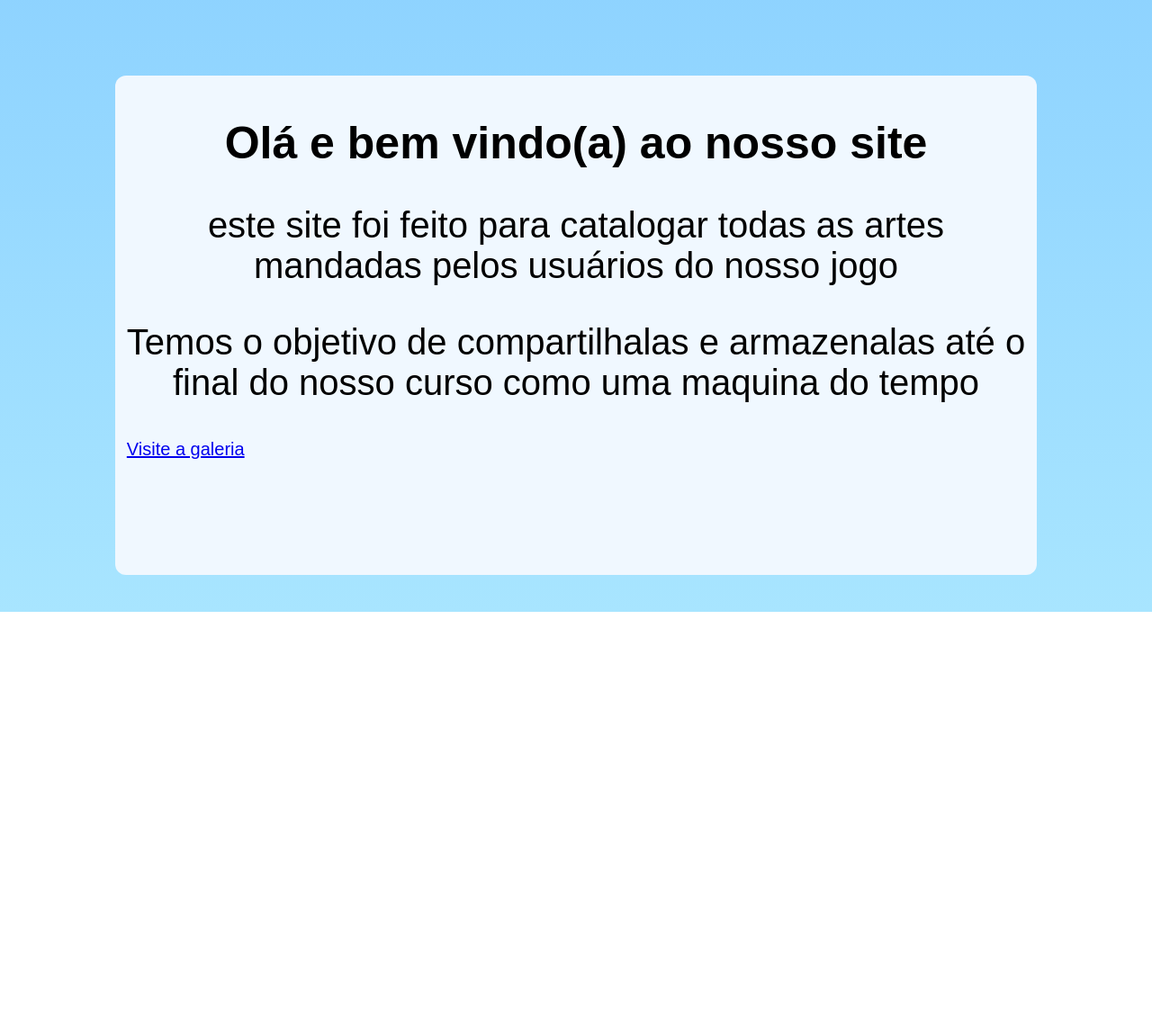
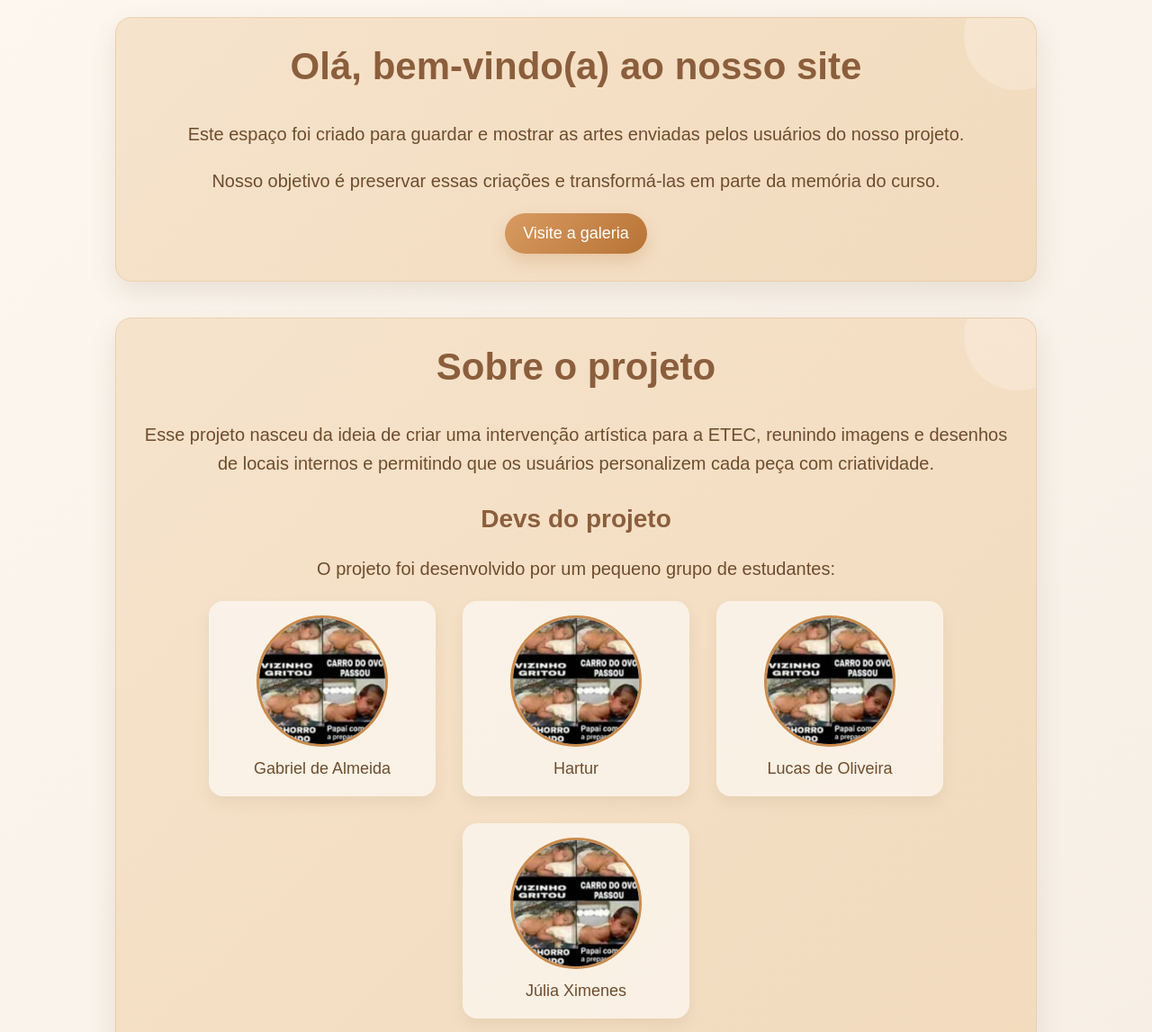
Before and after one commit to lucasoliveira14102010-jpg/Projeto_Artes, a plain HTML site: page index.html in a window 1280 px wide. Shown: the part 120-1267 px from the top of the page at 90% size. Before the commit the page ends 800 px from the top, so only its background shows below. Drawn offline with Linux system fonts and the light colour scheme.

Commit message:
Segundo commit

```diff
--- a/CSS/galeria.css
+++ b/CSS/galeria.css
@@ -2,11 +2,9 @@ html{
 scroll-behavior: smooth;
 
 }
-
-
 body {
-    animation: entrada 0.8s ease;                        /*linha importante para a animação de entrada na pagina*/
-    background-color: aliceblue;
+    animation: entrada 0.8s ease;
+    background: linear-gradient(135deg, #fdf7ef 0%, #f7efe6 100%);
     margin: 0;
     min-height: 100vh;
     justify-content: center;
@@ -31,25 +29,27 @@ body {
     width: 900px;
     min-height: 100vh;
     padding: 200px;
-    background-color: #b8d8e8;
+    background: linear-gradient(135deg, #f3ddc2 0%, #e9c9a1 100%);
+    display: flex;
     border-radius: 20px;
     display: grid;
     grid-template-columns: repeat(3, 1fr);
     gap: 40px;
     margin: auto;
-    box-shadow: inset 0 0 30px rgba(0,0,0,0.15);
+    box-shadow: inset 0 0 25px rgba(116, 80, 34, 0.12);
 }
 
 
 .quadro {
-    background: white;
+    background: #fffaf4;
     padding: 12px;
     opacity: 0;
     animation: aparecer 0.6s ease forwards;
     padding: 12px;
-    box-shadow:
-    0 8px 15px rgba(0,0,0,0.2);
+    box-shadow: 0 8px 15px rgba(94, 65, 35, 0.12);
     transition: .3s;
+    cursor: pointer;
+    border-radius: 12px;
 }
                                                         /*faz toda a animação de entrada nos conteiners*/
 @keyframes aparecer {
@@ -109,94 +109,87 @@ body {
                                                                   /*_________________________________*/
 
 .quadro p{
-    font-family: sans-serif;
+    font-family: helvetica;
     text-align: center;
 }
+
 .imagem {
     width: 100%;
     aspect-ratio: 1/1;
-    background: #eee;
+    background: linear-gradient(135deg, #f2e0c8 0%, #d7b48a 100%);
+    border-radius: 8px;
 }
 
 h1{
-    color: #002941;
+    color: #8b5e3c;
     margin-left: 10px;
     text-align: center;
     font-family: sans-serif;
     font-size: 50px;
-
 }
 
 header {
   position: sticky;
   top: 0;
-  background: rgba(255, 255, 255, 0.96);
+  background: rgba(255, 248, 240, 0.95);
   backdrop-filter: blur(12px);
-  box-shadow: 0 18px 40px rgba(15, 34, 52, 0.12);
+  box-shadow: 0 10px 25px rgba(102, 72, 42, 0.12);
   z-index: 100;
 }
 
-
-.interface {
+.interface{
     max-width: 1120px;
-  margin: 0 auto;
+    margin: auto;
     padding: 18px 28px;
     display: flex;
+    justify-content: space-between;
     align-items: center;
-  justify-content: space-between;
-  gap: 20px;
 }
 
 .interface .logo img{
-    border: 2px solid #000000;
-    object-fit: cover;
-    margin-left: 100px;
-    justify-content: left;
-    width: 100px;
-    height: 100px;
-    border-radius: 50%;
+    width:100px;
+    height:100px;
+    border-radius:50%;
+    object-fit:cover;
+    border:2px solid #c98a4b;
 }
 
-.interface nav ul {
-  list-style: none;
-  margin: 0;
-  padding: 0;
-  display: flex;
-  gap: 32px;
+.interface nav ul{
+    display:flex;
+    align-items:center;
+    gap:32px;
+    list-style:none;
+    margin:0;
+    padding:0;
 }
 
 .interface a{
-    text-decoration: none;
-    color: #5ca5e0;
     font-family: sans-serif;
-    font-weight: bold;
-    margin-left: 20px;
-    transition: color 0.3s ease;
+    text-decoration:none;
+    color:#a56b3a;
+    font-weight:bold;
+    opacity:.85;
+    transition:.3s;
 }
 
 .interface a:hover{
-    color: #0c5ab4;
-}
-
-.botao{
-  display: inline-block;
-  padding: 2px 10px;
-  background-color: #4bdbff8f;
-  text-decoration: none;
-  border-radius: 10px;
-  transition: background-color 0.3s ease;
-  margin-bottom: 4px;
-}
-
-.botao:hover{
-    background-color: #5ca5e0;
+    opacity:1;
 }
 
 .quadro:hover {
+    transform: translateY(-8px);
+    box-shadow: 0 16px 24px rgba(95, 69, 40, 0.18);
+}
 
-    transform: translateY(-10px) rotate(1deg);
 
-    box-shadow:
-    0 20px 30px rgba(0,0,0,.25);
+.btn{
+    padding: 15px 25px;
+    background: linear-gradient(135deg, #d89b61 0%, #b87335 100%);
+    color: white !important;
+    border-radius: 12px;
+}
 
+
+.btn:hover{
+    opacity: 1;
 }
--- a/CSS/style.css
+++ b/CSS/style.css
@@ -1,17 +1,18 @@
 html{
 scroll-behavior: smooth;
-
 }
 
 body{
 animation: entrada 0.8s ease;
 margin: 0;
 min-height: 100vh;
-background: linear-gradient( #8ad0ff 0%,  #a8e5ff 100%);
+background: linear-gradient(135deg, #fdf7ef 0%, #f7efe6 100%);
+font-family: sans-serif;
+color: #5a3c24;
+padding-bottom: 20px;
 }
 
 @keyframes entrada {
-
     from {
         opacity: 0;
     }
@@ -19,41 +20,131 @@ background: linear-gradient( #8ad0ff 0%,  #a8e5ff 100%);
     to {
         opacity: 1;
     }
-
 }
 
+.pagina_inicial {
+    padding-bottom: 40px;
+}
 
 .conteiner_inicial{
-    margin-left: 10%;
-    margin-right: 10%;
-    padding: 1%;
-    padding-bottom: 10%;
-    margin-top: 100px;
-    background-color: aliceblue;
-    border-radius: 12px;
+    margin: 40px 10% 0;
+    padding: 30px 24px;
+    background: linear-gradient(135deg, #f6e3cc 0%, #f2dbbd 100%);
+    border-radius: 18px;
+    box-shadow: 0 12px 30px rgba(102, 72, 42, 0.12);
+    border: 1px solid rgba(184, 115, 53, 0.15);
+    position: relative;
+    overflow: hidden;
 }
 
+.conteiner_inicial::before {
+    content: "";
+    position: absolute;
+    top: -40px;
+    right: -40px;
+    width: 120px;
+    height: 120px;
+    background: rgba(255, 255, 255, 0.22);
+    border-radius: 50%;
+    pointer-events: none;
+}
+
+.hero {
+    text-align: center;
+}
 
 .pagina_inicial .logo_etec{
-    margin-left: 20px;
-    width: 300px;
-    height: 100px;
-
+    display: block;
+    margin: 24px auto 0;
+    width: 260px;
+    height: auto;
+    filter: drop-shadow(0 8px 16px rgba(102, 72, 42, 0.16));
 }
 
-.pagina_inicial h1{
-    font-size: 50px;
+h1{
+    color: #8b5e3c;
+    font-size: 42px;
     text-align: center;
-    font-family: sans-serif;
+    margin-top: 0;
 }
 
-.pagina_inicial p{
+h2 {
+    color: #8b5e3c;
+    font-size: 28px;
     text-align: center;
-    font-family: sans-serif;
-    font-size: 40px;
+    margin-top: 30px;
+}
+
+p{
+    color: #6e4d2d;
+    margin-top: 16px;
+    text-align: center;
+    font-size: 20px;
+    line-height: 1.6;
 }
 
 a{
     font-family: sans-serif;
     font-size: 20px;
 }
+
+.devs{
+    display: flex;
+    justify-content: center;
+    align-items: center;
+    gap: 30px;
+    flex-wrap: wrap;
+    margin-top: 20px;
+}
+
+.dev{
+    width: 220px;
+    padding: 16px;
+    background: rgba(255, 255, 255, 0.58);
+    border-radius: 16px;
+    box-shadow: 0 8px 16px rgba(102, 72, 42, 0.08);
+}
+
+.foto_dev{
+    display: block;
+    margin: 0 auto 10px;
+    width: 140px;
+    height: 140px;
+    border-radius: 50%;
+    object-fit: cover;
+    border: 3px solid #c98a4b;
+}
+
+.devs p{
+    width: auto;
+    margin: 0;
+    font-size: 18px;
+}
+
+.botoes {
+    display: flex;
+    justify-content: center;
+    gap: 16px;
+    flex-wrap: wrap;
+    margin-top: 20px;
+}
+
+.btn{
+    display: inline-block;
+    padding: 12px 20px;
+    background: linear-gradient(135deg, #d89b61 0%, #b87335 100%);
+    text-decoration: none;
+    border-radius: 999px;
+    color: white;
+    font-family: sans-serif;
+    font-size: 18px;
+    border: none;
+    cursor: pointer;
+    box-shadow: 0 8px 18px rgba(184, 115, 53, 0.22);
+    transition: transform 0.2s ease, opacity 0.2s ease;
+}
+
+.btn:hover{
+    opacity: 0.95;
+    transform: translateY(-2px);
+}
--- /dev/null
+++ b/JS/javascript.js
@@ -0,0 +1,51 @@
+const cards = document.querySelectorAll('.quadro');
+const modal = document.getElementById('artModal');
+const modalTitle = document.getElementById('modalTitle');
+const modalDescription = document.getElementById('modalDescription');
+const modalAuthor = document.getElementById('modalAuthor');
+const modalImage = document.querySelector('.modal__image');
+const closeButtons = document.querySelectorAll('[data-close-modal]');
+
+function openModal(card) {
+    modalTitle.textContent = card.dataset.title || 'Título da arte';
+    modalDescription.textContent = card.dataset.description || 'Descrição da obra.';
+    modalAuthor.textContent = `Autor: ${card.dataset.author || 'Equipe do projeto'}`;
+    modalImage.style.background = card.dataset.image || 'linear-gradient(135deg, #ffefcc 0%, #ffb25f 100%)';
+
+    modal.classList.add('is-open');
+    modal.setAttribute('aria-hidden', 'false');
+    document.body.style.overflow = 'hidden';
+}
+
+function closeModal() {
+    modal.classList.remove('is-open');
+    modal.setAttribute('aria-hidden', 'true');
+    document.body.style.overflow = '';
+}
+
+cards.forEach((card) => {
+    card.addEventListener('click', () => openModal(card));
+
+    card.addEventListener('keydown', (event) => {
+        if (event.key === 'Enter' || event.key === ' ') {
+            event.preventDefault();
+            openModal(card);
+        }
+    });
+});
+
+closeButtons.forEach((button) => {
+    button.addEventListener('click', closeModal);
+});
+
+modal.addEventListener('click', (event) => {
+    if (event.target === modal || event.target.hasAttribute('data-close-modal')) {
+        closeModal();
+    }
+});
+
+document.addEventListener('keydown', (event) => {
+    if (event.key === 'Escape' && modal.classList.contains('is-open')) {
+        closeModal();
+    }
+});
--- a/index.html
+++ b/index.html
@@ -4,42 +4,54 @@
     <meta charset="UTF-8">
     <meta name="viewport" content="width=device-width, initial-scale=1.0">
     <title>Projeto de Artes</title>
-    <link rel="stylesheet" href="/CSS/style.css">
-    <link rel="stylesheet" href="">
+    <link rel="stylesheet" href="./CSS/style.css">
 </head>
-    <body>
-        <div class="pagina_inicial">
+<body>
+    <div class="pagina_inicial">
         <header>
-                <img class="logo_etec" src="./imgs/logo/etec-cidade_tiradentes.png">
+            <img class="logo_etec" src="./imgs/logo/etec-cidade_tiradentes.png" alt="Logo da ETEC">
         </header>
-        <div class="conteiner_inicial">
 
-            <h1>Olá e bem vindo(a) ao nosso site</h1>
-            <p>este site foi feito para catalogar todas as artes mandadas pelos usuários do nosso jogo</p>
-            <p>Temos o objetivo de compartilhalas e armazenalas até o final do nosso curso como uma maquina do tempo</p>
-                    <a class="botao" href="pag_inicial.html">Visite a galeria</a>
-        </div>
+        <main>
+            <section class="conteiner_inicial hero">
+                <h1>Olá, bem-vindo(a) ao nosso site</h1>
+                <p>Este espaço foi criado para guardar e mostrar as artes enviadas pelos usuários do nosso projeto.</p>
+                <p>Nosso objetivo é preservar essas criações e transformá-las em parte da memória do curso.</p>
+                <a class="btn" href="pag_inicial.html">Visite a galeria</a>
+            </section>
 
+            <section class="conteiner_inicial sobre">
+                <h1>Sobre o projeto</h1>
+                <p>Esse projeto nasceu da ideia de criar uma intervenção artística para a ETEC, reunindo imagens e desenhos de locais internos e permitindo que os usuários personalizem cada peça com criatividade.</p>
 
+                <h2>Devs do projeto</h2>
+                <p>O projeto foi desenvolvido por um pequeno grupo de estudantes:</p>
 
+                <div class="devs">
+                    <div class="dev">
+                        <img class="foto_dev" src="imgs/unnamed.jpg" alt="Foto do integrante Gabriel de Almeida">
+                        <p>Gabriel de Almeida</p>
+                    </div>
 
-        </div>
+                    <div class="dev">
+                        <img class="foto_dev" src="imgs/unnamed.jpg" alt="Foto do integrante Hartur">
+                        <p>Hartur</p>
+                    </div>
 
+                    <div class="dev">
+                        <img class="foto_dev" src="imgs/unnamed.jpg" alt="Foto do integrante Lucas de Oliveira">
+                        <p>Lucas de Oliveira</p>
+                    </div>
 
+                    <div class="dev">
+                        <img class="foto_dev" src="imgs/unnamed.jpg" alt="Foto da integrante Júlia Ximenes">
+                        <p>Júlia Ximenes</p>
+                    </div>
+                </div>
+            </section>
+        </main>
+    </div>
 
-
-
-
-
-
-
-
-
-
-
-
-
-
-
-    </body>
+    <script src="JS/javascript.js" defer></script>
+</body>
 </html>
```
Also changed, not shown: pag_inicial.html (+9 -7 lines), participar.html (+11 -29 lines), sobre.html (deleted, +0 -35 lines), imgs/unnamed.jpg (added). Lines whose indentation alone changed are shown as unchanged.
